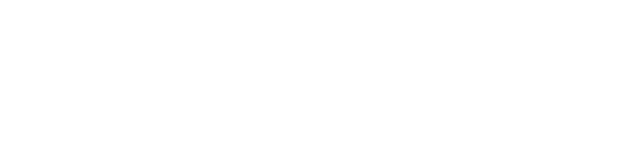
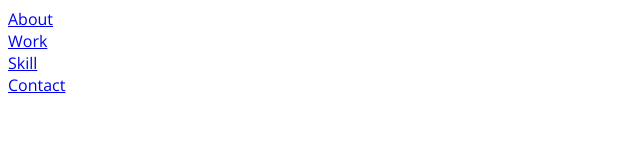
Before and after one commit to rooiboschi4/portfolio, a plain HTML site: page index.html in a window 1280 px wide. Shown: the whole page, without its empty margins (0-640 px from the left). Drawn offline with nearby package versions, Linux system fonts and the light colour scheme.

Commit message:
Add files via upload

```diff
--- a/index.html
+++ b/index.html
@@ -1,8 +1,15 @@
 <html>
-<head>
-<title>Portfolio Chiho Murata</title>
-</head>
-<body>
-<div></div>
-</body>
+    <head>
+        <title>Portfolio Chiho Murata</title>
+        <link rel="stylesheet" href="style.css">
+    </head>
+    <body>
+        <div id="body">
+            <!--Menu bar-->
+            <div><a href="about.html">About</a></div>
+            <div><a href="work.html">Work</a></div>
+            <div><a href="skill.html">Skill</a></div>
+            <div><a href="contact.html">Contact</a></div>
+        </div>
+    </body>
 </html>
--- /dev/null
+++ b/style.css
@@ -0,0 +1,12 @@
+@import url('https://fonts.googleapis.com/css2?family=Open+Sans:wght@300&display=swap');
+html{
+    font-family: 'Open Sans', sans-serif;
+}
+body{
+    width: 100%;
+}
+@media screen and (min-width: 640px){
+    div@body{
+    width: 160px;
+    }
+}
```
Also changed, not shown: about.html (added, +14 -0 lines).
